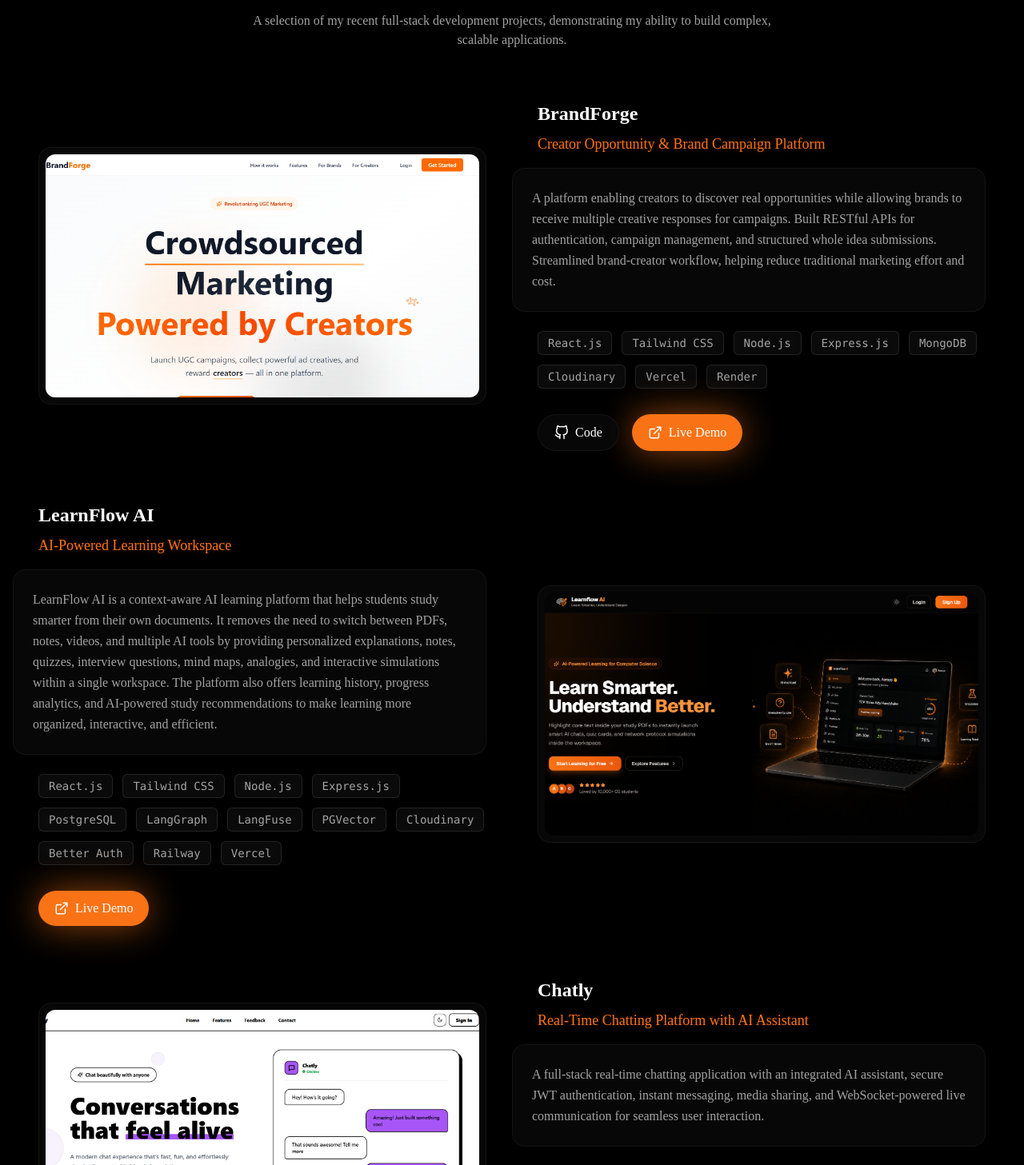
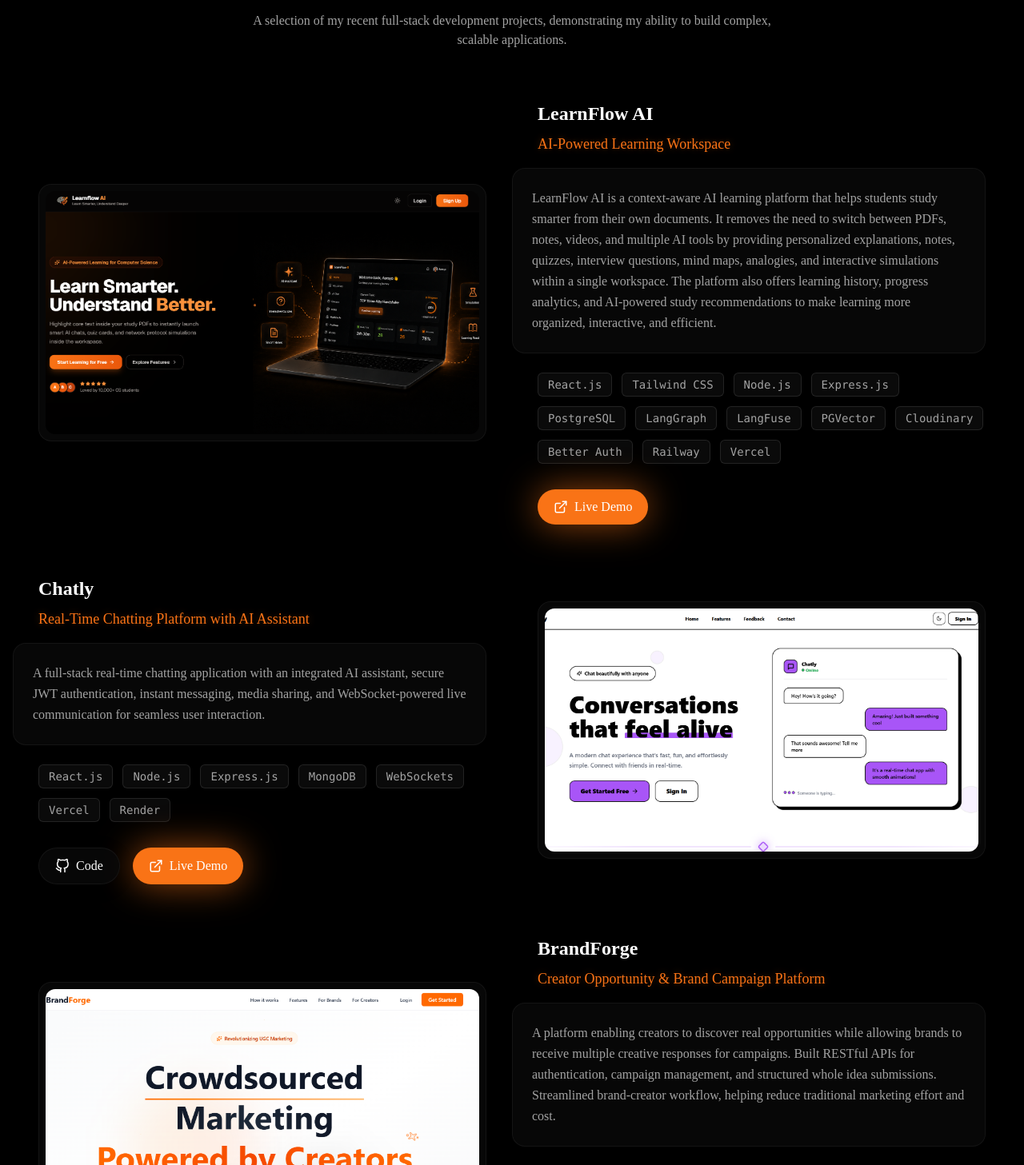
Before and after one commit to RohitChintalapudi/rohit_portfolio, a React (Vite) app: page / in a window 1280 px wide. Shown: the part 1873-3330 px from the top of the page at 80% size. Built offline with nearby package versions, Linux system fonts and the light colour scheme.

Commit message:
Reorder projects to: LearnFlow AI, Chatly, BrandForge

```diff
--- a/src/components/Projects.jsx
+++ b/src/components/Projects.jsx
@@ -7,16 +7,6 @@
 
 const Projects = () => {
   const projects = [
-    {
-      title: "BrandForge",
-      subtitle: "Creator Opportunity & Brand Campaign Platform",
-      description:
-        "A platform enabling creators to discover real opportunities while allowing brands to receive multiple creative responses for campaigns. Built RESTful APIs for authentication, campaign management, and structured whole idea submissions. Streamlined brand-creator workflow, helping reduce traditional marketing effort and cost.",
-      tech: ["React.js", "Tailwind CSS", "Node.js", "Express.js", "MongoDB", "Cloudinary", "Vercel", "Render"],
-      github: "https://github.com/RohitChintalapudi/BrandForge_backend",
-      live: "https://brand-forge-landingpage.vercel.app/",
-      image: brandforgeImg,
-    },
     {
       title: "LearnFlow AI",
       subtitle: "AI-Powered Learning Workspace",
@@ -49,6 +39,16 @@
       github: "https://github.com/RohitChintalapudi/Chatly",
       live: "https://chatly-k5p7.onrender.com/",
       image: chatlyImg,
+    },
+    {
+      title: "BrandForge",
+      subtitle: "Creator Opportunity & Brand Campaign Platform",
+      description:
+        "A platform enabling creators to discover real opportunities while allowing brands to receive multiple creative responses for campaigns. Built RESTful APIs for authentication, campaign management, and structured whole idea submissions. Streamlined brand-creator workflow, helping reduce traditional marketing effort and cost.",
+      tech: ["React.js", "Tailwind CSS", "Node.js", "Express.js", "MongoDB", "Cloudinary", "Vercel", "Render"],
+      github: "https://github.com/RohitChintalapudi/BrandForge_backend",
+      live: "https://brand-forge-landingpage.vercel.app/",
+      image: brandforgeImg,
     },
   ];
 
```
